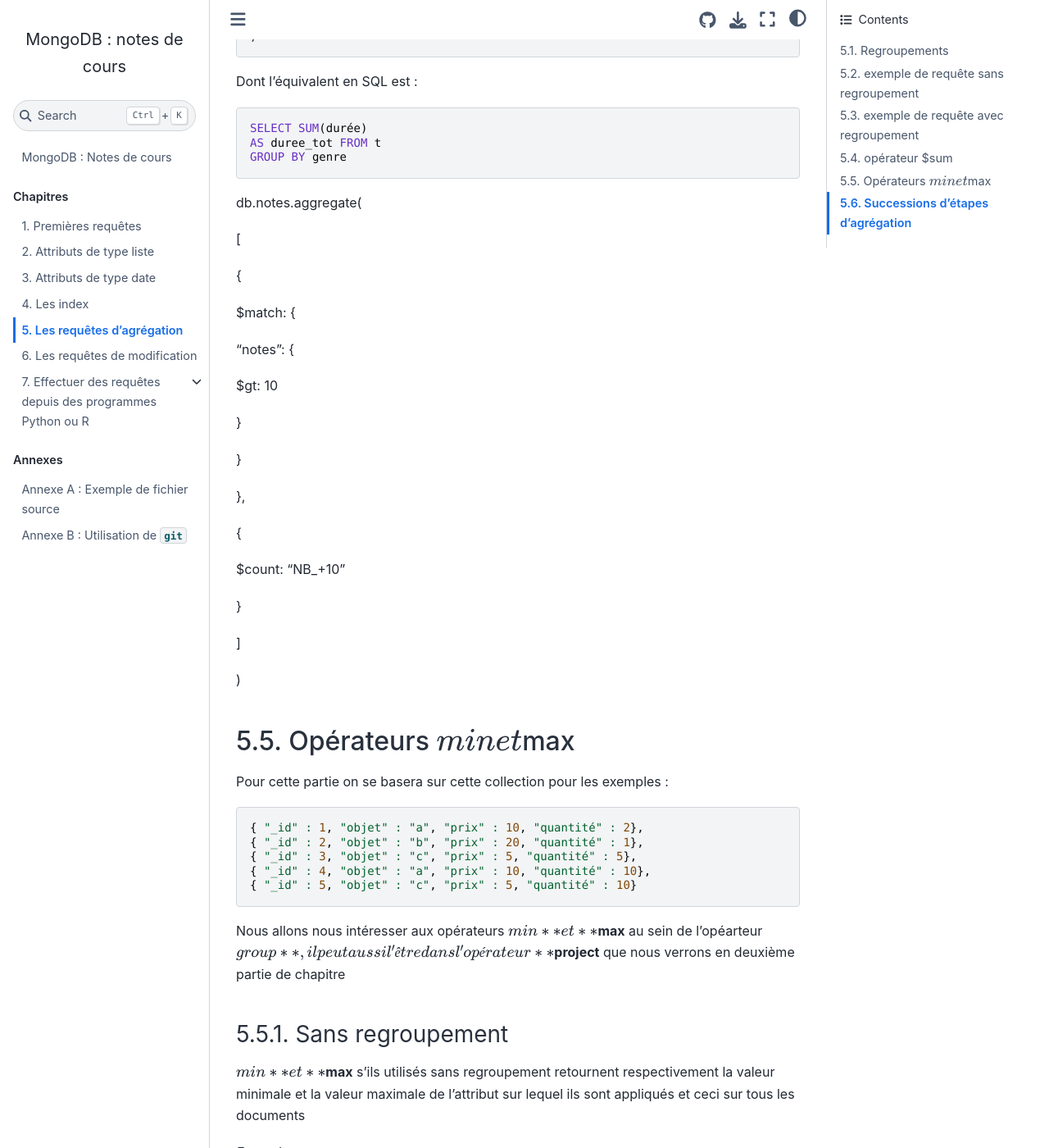
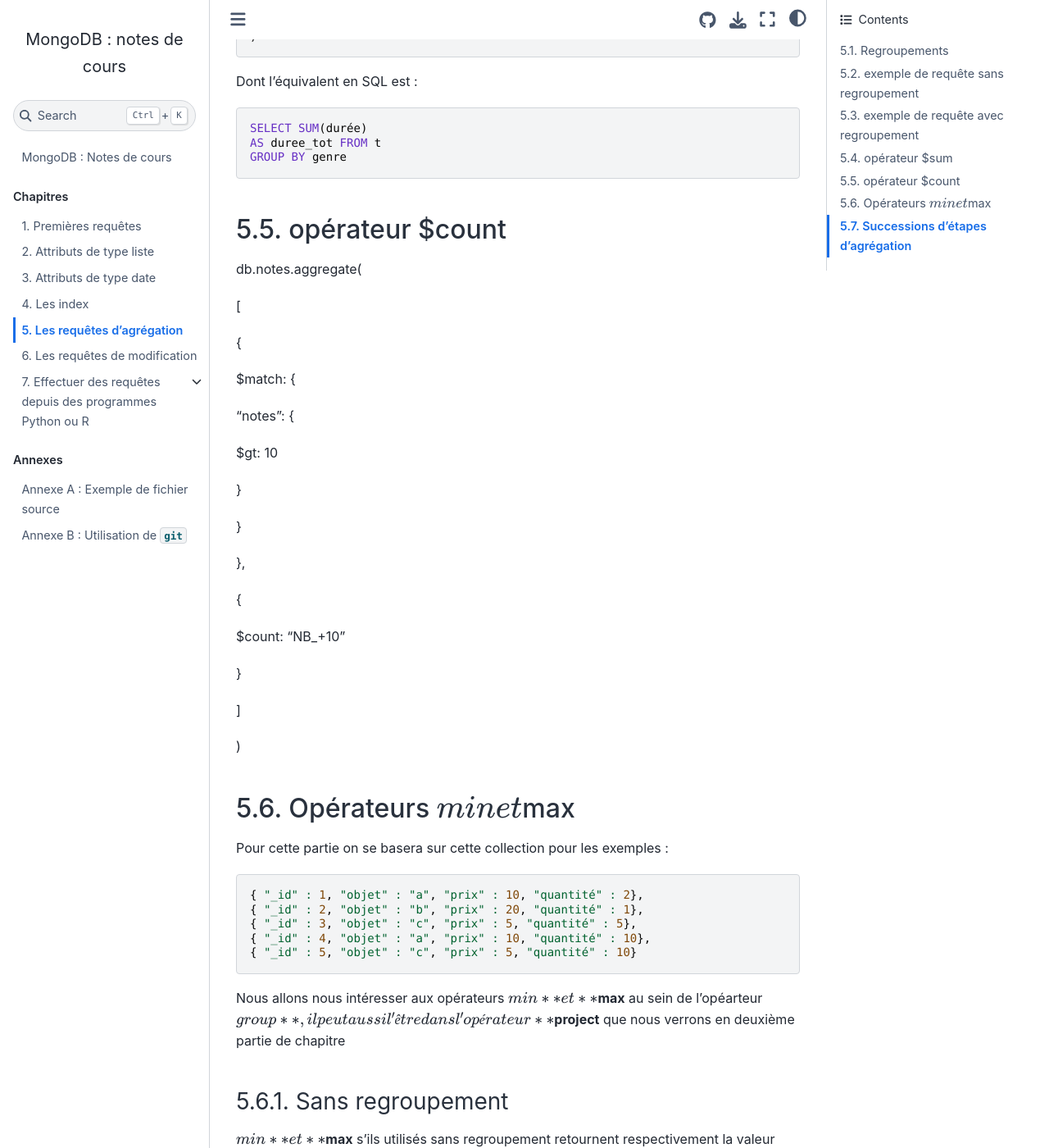
Before and after one commit to rtavenar/mongo_book, a Jupyter Book: the page built from content/05_agreg.md, in a window 1280 px wide and 1400 px high, scrolled down 3652 px. Shown: the whole window at 82% size. Built offline with Jupyter Book 1.0.4 settings and Sphinx 7.4.7 and the Sphinx Book theme 1.1.4, drawn with Linux system fonts in a browser that asks for light colours.

Commit message:
Update 05_agreg.md

````diff
--- a/content/05_agreg.md
+++ b/content/05_agreg.md
@@ -175,6 +175,7 @@ AS duree_tot FROM t
 GROUP BY genre
 ```
 
+## opérateur $count
 db.notes.aggregate(
 
 [
````
